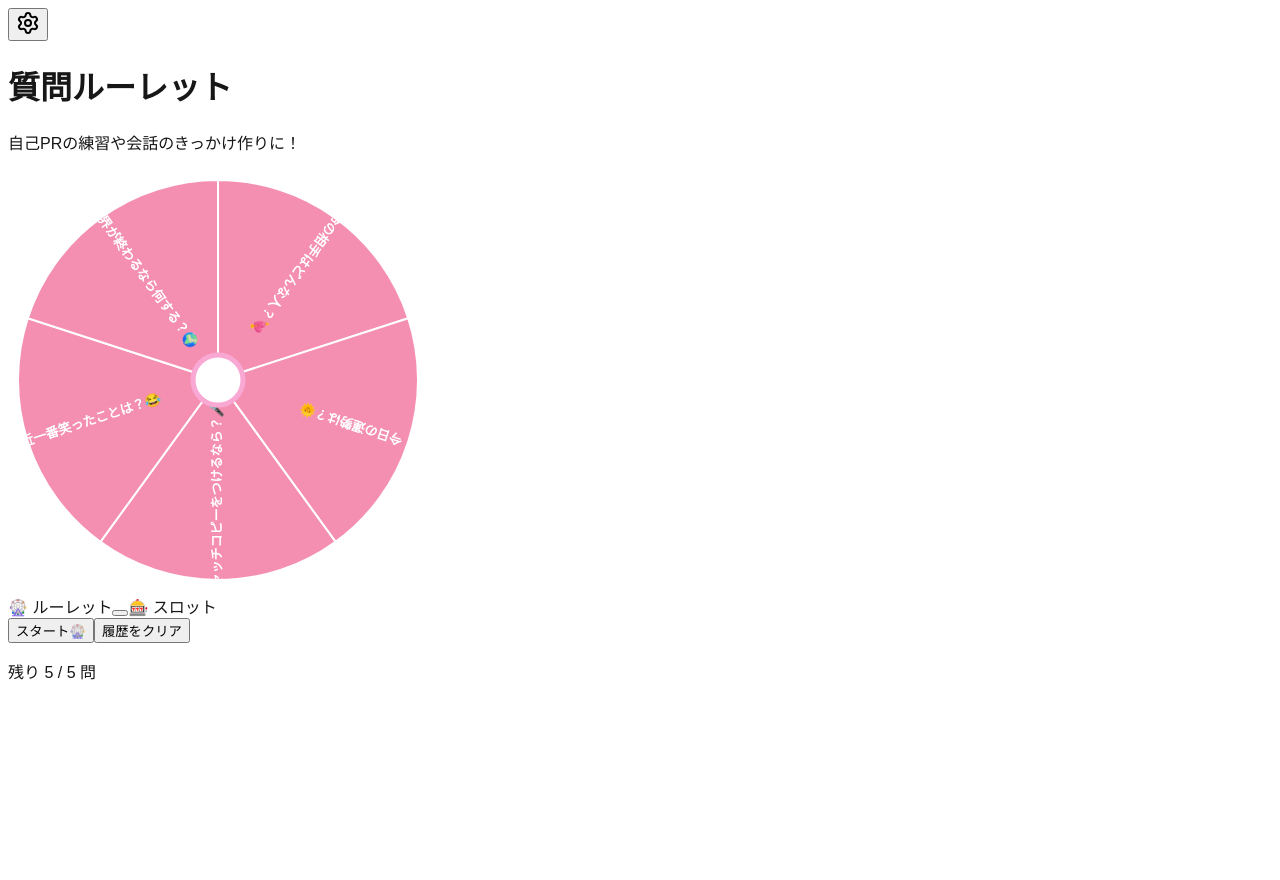
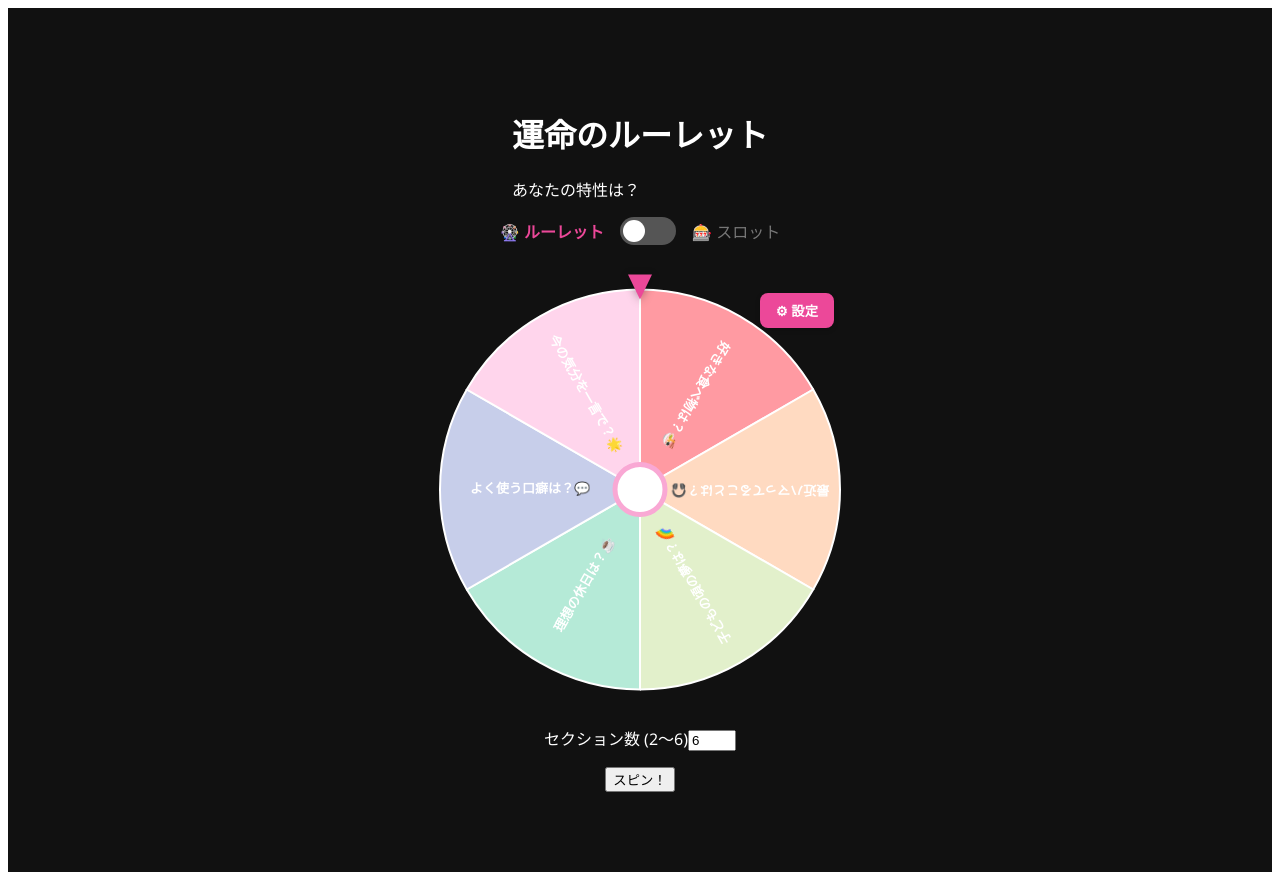
Before and after one commit to nabe7855/roulette-app, a Next.js app: page / in a window 1280 px wide. Before the commit the page ends 800 px from the top, so only its background shows below. Built offline with nearby package versions, Linux system fonts and the light colour scheme.

Commit message:
feat: first working Next.js roulette without Tailwind 🎉

```diff
--- a/src/app/page.module.css
+++ b/src/app/page.module.css
@@ -1,141 +1,110 @@
-.page {
-  --background: #fafafa;
-  --foreground: #fff;
-
-  --text-primary: #000;
-  --text-secondary: #666;
-
-  --button-primary-hover: #383838;
-  --button-secondary-hover: #f2f2f2;
-  --button-secondary-border: #ebebeb;
-
+.container {
+  min-height: 100vh;
+  background: #111;
+  color: #fff;
+  font-family: "Segoe UI", sans-serif;
   display: flex;
-  min-height: 100vh;
+  flex-direction: column;
   align-items: center;
   justify-content: center;
-  font-family: var(--font-geist-sans);
-  background-color: var(--background);
+  padding: 2rem;
 }
 
+/* トグル切替 */
+.modeToggle {
+  display: flex;
+  align-items: center;
+  gap: 1rem;
+  margin-bottom: 2rem;
+}
+
+.activeLabel {
+  color: #ec4899;
+  font-weight: bold;
+}
+
+.inactiveLabel {
+  color: #777;
+}
+
+/* トグルスイッチ */
+.switch {
+  position: relative;
+  display: inline-block;
+  width: 56px;
+  height: 28px;
+}
+
+.switch input {
+  opacity: 0;
+  width: 0;
+  height: 0;
+}
+
+.slider {
+  position: absolute;
+  cursor: pointer;
+  top: 0;
+  left: 0;
+  right: 0;
+  bottom: 0;
+  background-color: #555;
+  border-radius: 30px;
+  transition: 0.3s;
+}
+
+.slider:before {
+  position: absolute;
+  content: "";
+  height: 22px;
+  width: 22px;
+  left: 3px;
+  bottom: 3px;
+  background-color: white;
+  border-radius: 50%;
+  transition: 0.3s;
+}
+
+.switch input:checked + .slider {
+  background-color: #ec4899;
+}
+
+.switch input:checked + .slider:before {
+  transform: translateX(28px);
+}
+
+/* メイン */
 .main {
   display: flex;
-  min-height: 100vh;
+  flex-direction: column;
+  align-items: center;
+  gap: 1.5rem;
   width: 100%;
-  max-width: 800px;
-  flex-direction: column;
-  align-items: flex-start;
-  justify-content: space-between;
-  background-color: var(--foreground);
-  padding: 120px 60px;
 }
 
-.intro {
+.controlArea {
   display: flex;
   flex-direction: column;
-  align-items: flex-start;
-  text-align: left;
-  gap: 24px;
+  align-items: center;
+  gap: 1rem;
 }
 
-.intro h1 {
-  max-width: 320px;
-  font-size: 40px;
+.settingsButton {
+  position: absolute;
+  top: 24px;
+  right: 24px;
+  background: #3b82f6;
+  color: white;
   font-weight: 600;
-  line-height: 48px;
-  letter-spacing: -2.4px;
-  text-wrap: balance;
-  color: var(--text-primary);
+  padding: 0.6rem 1rem;
+  border-radius: 8px;
+  border: none;
+  cursor: pointer;
+  box-shadow: 0 3px 6px rgba(0, 0, 0, 0.2);
+  transition: all 0.2s ease;
 }
 
-.intro p {
-  max-width: 440px;
-  font-size: 18px;
-  line-height: 32px;
-  text-wrap: balance;
-  color: var(--text-secondary);
+.settingsButton:hover {
+  background: #2563eb;
+  transform: scale(1.05);
 }
-
-.intro a {
-  font-weight: 500;
-  color: var(--text-primary);
-}
-
-.ctas {
-  display: flex;
-  flex-direction: row;
-  width: 100%;
-  max-width: 440px;
-  gap: 16px;
-  font-size: 14px;
-}
-
-.ctas a {
-  display: flex;
-  justify-content: center;
-  align-items: center;
-  height: 40px;
-  padding: 0 16px;
-  border-radius: 128px;
-  border: 1px solid transparent;
-  transition: 0.2s;
-  cursor: pointer;
-  width: fit-content;
-  font-weight: 500;
-}
-
-a.primary {
-  background: var(--text-primary);
-  color: var(--background);
-  gap: 8px;
-}
-
-a.secondary {
-  border-color: var(--button-secondary-border);
-}
-
-/* Enable hover only on non-touch devices */
-@media (hover: hover) and (pointer: fine) {
-  a.primary:hover {
-    background: var(--button-primary-hover);
-    border-color: transparent;
-  }
-
-  a.secondary:hover {
-    background: var(--button-secondary-hover);
-    border-color: transparent;
-  }
-}
-
-@media (max-width: 600px) {
-  .main {
-    padding: 48px 24px;
-  }
-
-  .intro {
-    gap: 16px;
-  }
-
-  .intro h1 {
-    font-size: 32px;
-    line-height: 40px;
-    letter-spacing: -1.92px;
-  }
-}
-
-@media (prefers-color-scheme: dark) {
-  .logo {
-    filter: invert();
-  }
-
-  .page {
-    --background: #000;
-    --foreground: #000;
-
-    --text-primary: #ededed;
-    --text-secondary: #999;
-
-    --button-primary-hover: #ccc;
-    --button-secondary-hover: #1a1a1a;
-    --button-secondary-border: #1a1a1a;
-  }
-}
--- a/src/app/page.tsx
+++ b/src/app/page.tsx
@@ -1,202 +1,108 @@
 "use client";
+import React, { useState } from "react";
+import RouletteWheel from "../components/RouletteWheel";
+import WinnerModal from "../components/WinnerModal";
+import Header from "../components/Header";
+import SegmentControl from "../components/SegmentControl";
+import SpinButton from "../components/SpinButton";
+import SlotMachine from "../slotComponents/SlotMachine";
+import SettingsModal from "../components/SettingsModal";
+import { useRoulette } from "../hooks/useRoulette";
+import styles from "./page.module.css";
 
-import React, { useState, useEffect, useCallback } from "react";
-import { useRouter } from "next/navigation";
-import { Settings as SettingsIcon } from "lucide-react";
+const Page: React.FC = () => {
+  const {
+    rotation,
+    isSpinning,
+    winner,
+    isModalOpen,
+    numberOfSegments,
+    currentSegments,
+    handleSpin,
+    handleCloseModal,
+    handleNumberOfSegmentsChange,
+  } = useRoulette();
 
-import { AppMode } from "../types";
-import { DEFAULT_QUESTIONS } from "../constants";
-import { useLocalStorage } from "../hooks/useLocalStorage";
-
-import ToggleSwitch from "../slotComponents/ToggleSwitch";
-import RouletteWheel from "../components/RouletteWheel";
-import SlotMachine from "../slotComponents/SlotMachine";
-import WinnerModal from "../components/WinnerModal";
-
-export default function Page() {
-  const router = useRouter();
-
-  // 🌸 モード管理（ルーレット or スロット）
-  const [mode, setMode] = useLocalStorage<AppMode>("app-mode", AppMode.Roulette);
-
-  // 🌸 質問リストと履歴管理
-  const [questions] = useLocalStorage<string[]>("questions", DEFAULT_QUESTIONS);
-  const [askedIndexes, setAskedIndexes] = useLocalStorage<number[]>("asked-indexes", []);
-
-  // 共通状態
-  const [isSpinning, setIsSpinning] = useState(false);
-  const [displayQuestions, setDisplayQuestions] = useState<string[]>([]);
-  const [rouletteSelectedQuestion, setRouletteSelectedQuestion] = useState<string | null>(null);
-  const [slotSelectedQuestion, setSlotSelectedQuestion] = useState<string | null>(null);
-  const [isRouletteResultOpen, setIsRouletteResultOpen] = useState(false);
-  const [isSlotResultOpen, setIsSlotResultOpen] = useState(false);
-
-  // 有効な質問を取得
-  const getAvailableQuestions = useCallback(() => {
-    return questions
-      .map((q, i) => ({ question: q, index: i }))
-      .filter((item) => !askedIndexes.includes(item.index));
-  }, [questions, askedIndexes]);
-
-  // 🎯 スタートボタン処理
-  const handleStart = () => {
-    if (isSpinning) return;
-
-    const available = getAvailableQuestions();
-    if (available.length === 0) {
-      alert("すべての質問が出題されました！「履歴をクリア」ボタンでリセットしてください。");
-      return;
-    }
-
-    setIsSpinning(true);
-    const finalPick = available[Math.floor(Math.random() * available.length)];
-
-    // 表示用リスト
-    const others = available
-      .filter((q) => q.question !== finalPick.question)
-      .map((q) => q.question)
-      .sort(() => Math.random() - 0.5)
-      .slice(0, 9);
-
-    const finalDisplayQuestions = [...others, finalPick.question]
-      .sort(() => Math.random() - 0.5)
-      .slice(0, 10);
-
-    setDisplayQuestions(finalDisplayQuestions);
-
-    setTimeout(() => {
-      const resultQuestion = finalPick.question;
-      const resultIndex = questions.findIndex((q) => q === resultQuestion);
-
-      if (mode === AppMode.Roulette) {
-        setRouletteSelectedQuestion(resultQuestion);
-        setIsRouletteResultOpen(true);
-      } else {
-        setSlotSelectedQuestion(resultQuestion);
-        setIsSlotResultOpen(true);
-      }
-
-      setAskedIndexes((prev) => [...prev, resultIndex]);
-      setIsSpinning(false);
-    }, 6000); // ルーレット回転時間に合わせる
-  };
-
-  // 履歴リセット
-  const handleClear = () => {
-    setAskedIndexes([]);
-    setRouletteSelectedQuestion(null);
-    setSlotSelectedQuestion(null);
-    alert("履歴をクリアしました！");
-  };
-
-  // モード切替
-  const handleToggleMode = useCallback(() => {
-    setMode((prev) => (prev === AppMode.Roulette ? AppMode.Slot : AppMode.Roulette));
-  }, [setMode]);
-
-  // 初期の質問リスト
-  useEffect(() => {
-    const available = getAvailableQuestions();
-    const initialDisplay = available
-      .map((q) => q.question)
-      .sort(() => Math.random() - 0.5)
-      .slice(0, 10);
-    setDisplayQuestions(initialDisplay);
-  }, [questions, getAvailableQuestions]);
-
-  const availableCount = getAvailableQuestions().length;
-  const totalCount = questions.length;
+  const [isRouletteMode, setIsRouletteMode] = useState(true);
+  const [isSettingsOpen, setIsSettingsOpen] = useState(false);
 
   return (
-    <div className="min-h-screen bg-gradient-to-b from-pink-100 via-white to-pink-200 text-gray-800 flex flex-col items-center justify-center p-4 font-sans relative">
-      {/* ⚙ 設定ボタン */}
-      <div className="absolute top-4 right-4">
-        <button
-          onClick={() => router.push("/admin")}
-          disabled={isSpinning}
-          className="text-gray-500 hover:text-pink-500 transition-colors disabled:opacity-50 disabled:cursor-not-allowed"
+    <div className={styles.container}>
+      <Header />
+
+      {/* 🎛 モード切替 */}
+      <div className={styles.modeToggle}>
+        <span
+          className={
+            isRouletteMode ? styles.activeLabel : styles.inactiveLabel
+          }
         >
-          <SettingsIcon className="w-8 h-8" />
-        </button>
+          🎡 ルーレット
+        </span>
+
+        <label className={styles.switch}>
+          <input
+            type="checkbox"
+            checked={!isRouletteMode}
+            onChange={() => setIsRouletteMode(!isRouletteMode)}
+          />
+          <span className={styles.slider}></span>
+        </label>
+
+        <span
+          className={
+            !isRouletteMode ? styles.activeLabel : styles.inactiveLabel
+          }
+        >
+          🎰 スロット
+        </span>
       </div>
 
-      {/* タイトル */}
-      <header className="text-center mb-8">
-        <h1 className="text-4xl md:text-5xl font-extrabold text-pink-600 drop-shadow-[1px_2px_0_rgba(255,255,255,0.9)]">
-          質問{mode === AppMode.Roulette ? "ルーレット" : "スロット"}
-        </h1>
-        <p className="text-gray-600 mt-2 text-lg">自己PRの練習や会話のきっかけ作りに！</p>
-      </header>
+      {/* 🎡 ルーレット or 🎰 スロット */}
+      {isRouletteMode ? (
+        <main className={styles.main}>
+          <RouletteWheel
+            segments={currentSegments}
+            rotation={rotation}
+            openSettings={() => setIsSettingsOpen(true)}
+          />
+          <div className={styles.controlArea}>
+            <SegmentControl
+              numberOfSegments={numberOfSegments}
+              onNumberOfSegmentsChange={handleNumberOfSegmentsChange}
+              isSpinning={isSpinning}
+            />
+            <SpinButton onSpin={handleSpin} isSpinning={isSpinning} />
+          </div>
 
-      {/* メイン */}
-      <main className="flex-grow flex flex-col items-center justify-center w-full">
-        {mode === AppMode.Roulette ? (
-          <RouletteWheel
-            segments={displayQuestions.map((q) => ({
-              label: q,
-              color: "#f48fb1", // 💗 ピンクトーンのルーレット
-            }))}
-            isSpinning={isSpinning}
-            rotation={isSpinning ? 360 : 0}
-            onFinished={(winner) => {
-              setRouletteSelectedQuestion(winner.label);
-              setIsRouletteResultOpen(true);
-              setIsSpinning(false);
-            }}
-          />
-        ) : (
-          <SlotMachine
-            questions={questions}
-            isSpinning={isSpinning}
-selectedQuestion={slotSelectedQuestion ?? ""}
-            onStart={handleStart}
-            disabled={isSpinning || availableCount === 0}
-          />
-        )}
-      </main>
+          {winner && isModalOpen && (
+            <WinnerModal winner={winner} onClose={handleCloseModal} />
+          )}
+        </main>
+      ) : (
+       <main className={styles.main}>
+  <SlotMachine
+    questions={["質問1", "質問2", "質問3"]}  // ← 仮のデータ（後で本物に差し替える）
+    isSpinning={isSpinning}
+    selectedQuestion={winner ? winner.label : ""}
+    onStart={handleSpin}
+    disabled={isSpinning}
+  />
+  <button
+    onClick={() => setIsSettingsOpen(true)}
+    className={styles.settingsButton}
+  >
+    ⚙ 設定
+  </button>
+</main>
 
-      {/* フッター */}
-      <footer className="w-full max-w-lg mt-8">
-        <div className="flex items-center justify-center mb-6">
-          <ToggleSwitch mode={mode} onToggle={handleToggleMode} />
-        </div>
-        <div className="flex flex-col sm:flex-row gap-4">
-          <button
-            onClick={handleStart}
-            disabled={isSpinning || availableCount === 0}
-            className="w-full bg-pink-500 hover:bg-pink-600 text-white font-bold py-3 px-6 rounded-lg text-lg transition-all duration-300 transform hover:scale-105 shadow-lg shadow-pink-400/40 disabled:bg-gray-400"
-          >
-            {isSpinning ? "回転中..." : "スタート🎡"}
-          </button>
-          <button
-            onClick={handleClear}
-            disabled={isSpinning}
-            className="w-full bg-gray-200 hover:bg-gray-300 text-gray-800 font-bold py-3 px-6 rounded-lg text-lg transition-colors disabled:opacity-50"
-          >
-            履歴をクリア
-          </button>
-        </div>
-        <p className="text-center mt-4 text-gray-600 font-medium">
-          残り {availableCount} / {totalCount} 問
-        </p>
-      </footer>
+      )}
 
-      {/* 🎀 モーダル */}
-      {mode === AppMode.Roulette ? (
-        isRouletteResultOpen && (
-          <WinnerModal
-            winner={{ label: rouletteSelectedQuestion ?? "" }}
-            onClose={() => setIsRouletteResultOpen(false)}
-          />
-        )
-      ) : (
-        isSlotResultOpen && (
-          <WinnerModal
-            winner={{ label: slotSelectedQuestion ?? "" }}
-            onClose={() => setIsSlotResultOpen(false)}
-          />
-        )
+      {isSettingsOpen && (
+        <SettingsModal onClose={() => setIsSettingsOpen(false)} />
       )}
     </div>
   );
-}
+};
+
+export default Page;
--- /dev/null
+++ b/src/components/RouletteWheel.module.css
@@ -0,0 +1,42 @@
+.rouletteWrapper {
+  position: relative;
+  margin: 0 auto;
+  aspect-ratio: 1 / 1;
+  max-width: 90vw;
+}
+
+.settingsButton {
+  position: absolute;
+  top: 1rem;
+  right: 1rem;
+  background: #ec4899;
+  color: white;
+  font-weight: 600;
+  padding: 0.5rem 1rem;
+  border-radius: 0.5rem;
+  border: none;
+  cursor: pointer;
+  box-shadow: 0 2px 5px rgba(0, 0, 0, 0.2);
+}
+
+.settingsButton:hover {
+  background: #db2777;
+}
+
+.svg {
+  width: 100%;
+  height: 100%;
+}
+
+.pointer {
+  position: absolute;
+  top: 0;
+  left: 50%;
+  transform: translate(-50%, -10%);
+  width: 0;
+  height: 0;
+  border-left: 12px solid transparent;
+  border-right: 12px solid transparent;
+  border-top: 25px solid #ec4899;
+  filter: drop-shadow(0 2px 4px rgba(0, 0, 0, 0.3));
+}
--- a/src/components/RouletteWheel.tsx
+++ b/src/components/RouletteWheel.tsx
@@ -1,6 +1,7 @@
 import React, { useEffect, useState } from "react";
 import { Segment } from "../types";
 import { polarToCartesian, describeArc } from "../utils/svgUtils";
+import styles from "./RouletteWheel.module.css";
 
 interface RouletteWheelProps {
   segments: Segment[];
@@ -10,30 +11,20 @@ interface RouletteWheelProps {
   openSettings?: () => void;
 }
 
-/**
- * 🎯 RouletteWheel コンポーネント
- * SVGでルーレット盤面を描画（スマホ対応サイズ調整済）
- */
 const RouletteWheel: React.FC<RouletteWheelProps> = ({
   segments,
   isSpinning = false,
   onFinished,
   openSettings,
 }) => {
-  // 🌀 サイズを画面幅に応じて動的に変更
   const [size, setSize] = useState(400);
 
   useEffect(() => {
     const updateSize = () => {
-      if (window.innerWidth < 500) {
-        setSize(280); // スマホ向け（小さめ）
-      } else if (window.innerWidth < 900) {
-        setSize(350); // タブレット向け
-      } else {
-        setSize(420); // PC向け（少し小さめ）
-      }
+      if (window.innerWidth < 500) setSize(280);
+      else if (window.innerWidth < 900) setSize(350);
+      else setSize(420);
     };
-
     updateSize();
     window.addEventListener("resize", updateSize);
     return () => window.removeEventListener("resize", updateSize);
@@ -44,16 +35,13 @@ const RouletteWheel: React.FC<RouletteWheelProps> = ({
   const segmentAngle = 360 / segments.length;
   const [currentRotation, setCurrentRotation] = useState(0);
 
-  // 🔁 回転アニメーション管理
   useEffect(() => {
     if (isSpinning) {
-      const randomSpins = 5 + Math.random() * 3; // ランダムスピン数
+      const randomSpins = 5 + Math.random() * 3;
       const finalRotation = 360 * randomSpins + Math.random() * 360;
 
-      // setStateを少し遅らせて反映
       setTimeout(() => setCurrentRotation(finalRotation), 0);
 
-      // 🎯 結果を決定
       const timeout = setTimeout(() => {
         const winningAngle = finalRotation % 360;
         const winnerIndex = Math.floor(
@@ -68,25 +56,14 @@ const RouletteWheel: React.FC<RouletteWheelProps> = ({
   }, [isSpinning, segments, segmentAngle, onFinished]);
 
   return (
-    <div
-      className="relative mx-auto aspect-square roulette-wheel"
-      style={{
-        width: `${size}px`,
-        maxWidth: "90vw", // スマホで画面幅にフィット
-      }}
-    >
-      {/* ⚙ 設定ボタン */}
+    <div className={styles.rouletteWrapper} style={{ width: `${size}px` }}>
       {openSettings && (
-        <button
-          onClick={openSettings}
-          className="absolute top-4 right-4 bg-pink-500 hover:bg-pink-600 text-white font-semibold px-4 py-2 rounded-lg shadow-md transition-transform hover:scale-105 z-50"
-        >
+        <button onClick={openSettings} className={styles.settingsButton}>
           ⚙ 設定
         </button>
       )}
 
-      {/* 🎨 ルーレット本体 */}
-      <svg viewBox={`0 0 ${size} ${size}`} className="w-full h-full">
+      <svg viewBox={`0 0 ${size} ${size}`} className={styles.svg}>
         <g
           style={{
             transform: `rotate(${currentRotation}deg)`,
@@ -99,26 +76,20 @@ const RouletteWheel: React.FC<RouletteWheelProps> = ({
             const endAngle = (index + 1) * segmentAngle;
             const path = describeArc(center, center, radius, startAngle, endAngle);
             const midAngle = startAngle + segmentAngle / 2;
-            const textPos = polarToCartesian(center, center, radius * 0.7, midAngle);
+            const textPos = polarToCartesian(center, center, radius * 0.55, midAngle);
 
             return (
               <g key={index}>
-                <path
-                  d={path}
-                  fill={segment.color}
-                  stroke="#fff"
-                  strokeWidth="2"
-                />
+                <path d={path} fill={segment.color} stroke="#fff" strokeWidth="2" />
                 <text
                   x={textPos.x}
                   y={textPos.y}
                   fill="#fff"
                   textAnchor="middle"
                   dominantBaseline="middle"
-                  fontSize={size < 350 ? "11" : "13"} // スマホなら小さめフォント
+                  fontSize={size < 350 ? "11" : "13"}
                   fontWeight="bold"
                   transform={`rotate(${midAngle + 90}, ${textPos.x}, ${textPos.y})`}
-                  style={{ pointerEvents: "none", userSelect: "none" }}
                 >
                   {segment.label}
                 </text>
@@ -127,25 +98,10 @@ const RouletteWheel: React.FC<RouletteWheelProps> = ({
           })}
         </g>
 
-        {/* 🎯 中心円 */}
-        <circle
-          cx={center}
-          cy={center}
-          r="25"
-          fill="#fff"
-          stroke="#f9a8d4"
-          strokeWidth="5"
-        />
+        <circle cx={center} cy={center} r="25" fill="#fff" stroke="#f9a8d4" strokeWidth="5" />
       </svg>
 
-      {/* 🔺 ポインタ */}
-      <div
-        className="absolute top-0 left-1/2 -translate-x-1/2 -translate-y-2 w-0 h-0
-        border-l-[12px] border-l-transparent
-        border-r-[12px] border-r-transparent
-        border-t-[25px] border-t-pink-500
-        drop-shadow-lg"
-      />
+      <div className={styles.pointer} />
     </div>
   );
 };
```
